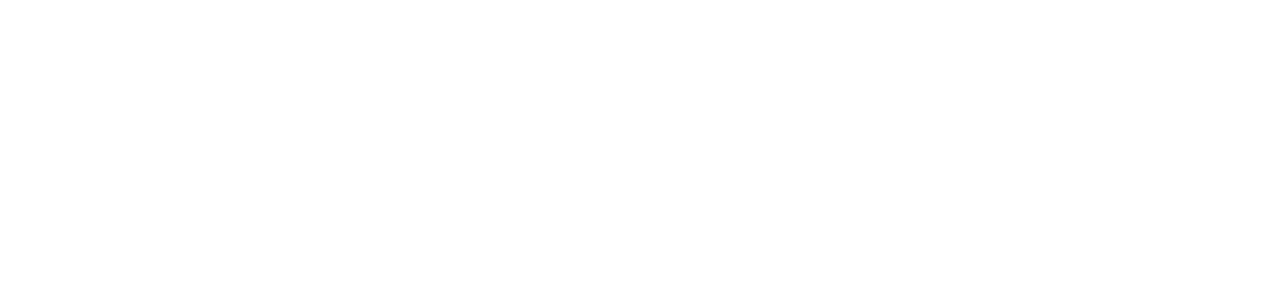
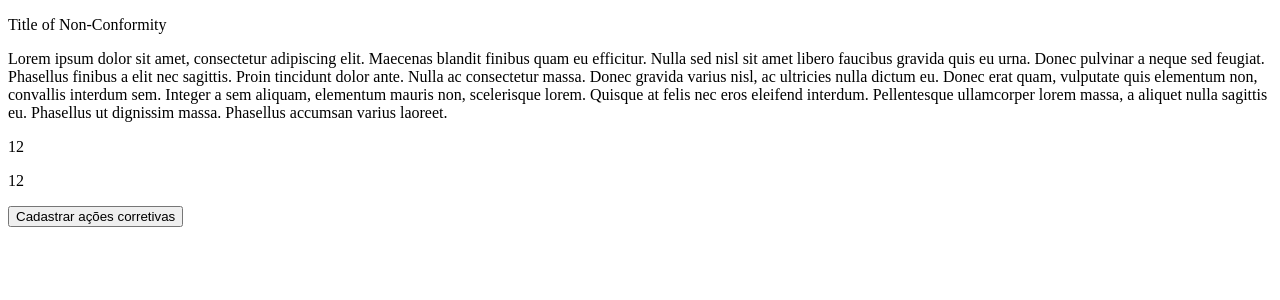
Before and after one commit to KaelHS/desafioQualyteam, a React (Create React App) app: page /nonconformity/1 in a window 1280 px wide. Shown: the top 300 px of the page. Built offline with nearby package versions, Linux system fonts and the light colour scheme; data requests are answered from the project's data file.

Commit message:
NonConformity router page

```diff
--- a/src/App.tsx
+++ b/src/App.tsx
@@ -1,4 +1,4 @@
-import { useState } from 'react';
+import React, { useState } from 'react';
 import Modal from 'react-modal';
 import { NewNonConformityModal } from './components/NewNonConformityModal';
 import { ViewModal } from './components/ViewModal';
@@ -33,6 +33,7 @@
 
   return (
     <NonConformityProvider>
+
       <Header onOpenNewNonConformityModal={handleOpenNewConformityModal}/>
       <NonConformityTable onOpenViewModal={handleOpenViewModal}/>
       <GlobalStyle />
@@ -47,7 +48,6 @@
       <ViewModal
         isOpen={isViewModalOpen}
         onRequestClose={handleCloseViewModal} />
-
       </NonConformityProvider>
   );
 }
--- a/src/components/NonConformityTable/index.tsx
+++ b/src/components/NonConformityTable/index.tsx
@@ -1,4 +1,4 @@
-import { useEffect, useState } from "react";
+import React, { useEffect, useState } from "react";
 import { BrowserRouter , Switch, Route, Link } from 'react-router-dom';
 import { api } from "../../services/api";
 import { TableContent } from "./styles";
@@ -22,23 +22,23 @@
 
     const { nonConformities } = useNonConformity();
 
-    async function loadDepartments () {
-
-        const { data } = await api.get('/departments');
-
-        setDepartment(data);
-
-    }
-
-
 
     useEffect( () => {
+        async function loadDepartments () {
+
+            const { data } = await api.get('/departments');
+
+            setDepartment(data);
+
+        }
 
         loadDepartments();
 
     }, [])
 
     return (
+        <BrowserRouter>
+        <Switch>
         <TableContent>
             <table>
                 <thead>
@@ -52,7 +52,7 @@
                     </tr>
                 </thead>
                 <tbody>
-                    <BrowserRouter>
+
                     { nonConformities.map ( nonConformity => (
                         <tr key={ nonConformity.id}>
                             <td>
@@ -63,9 +63,9 @@
                             </button>
                             <button
                                 type="button"
-                                onClick={onOpenViewModal}
+                                // onClick={onOpenViewModal}
                             >
-                                <Link to={`/non-conformities/${nonConformity.id}`}>
+                                <Link to={`/nonconformity/${nonConformity.id}`}>
                                     <img src={sheetIcon} alt="Visualizar não conformidade" />
                                 </Link>
                             </button>
@@ -76,9 +76,11 @@
                             <td>{ nonConformity["ocurrence-date"] }</td>
                         </tr>
                     ))}
-                    </BrowserRouter>
+
                 </tbody>
             </table>
         </TableContent>
+        </Switch>
+        </BrowserRouter>
     );
 }
--- a/src/index.tsx
+++ b/src/index.tsx
@@ -1,16 +1,28 @@
 import React from 'react';
 import ReactDOM from 'react-dom';
-import { BrowserRouter, Switch, Route } from 'react-router-dom'
-import { App } from './App';
-import { NonConformity } from './pages/NonConformity';
-
+import { BrowserRouter, Switch, Route, RouteComponentProps } from 'react-router-dom'
+import { routes } from './services/routes';
 
 ReactDOM.render(
   <BrowserRouter>
     <Switch>
-      <Route exact path="/" component={App} />
-      <Route path="/non-conformity/:id " component={NonConformity} />
+      { routes.map( (route, index) => {
+          return(
+          <Route
+            key={index}
+            path={route.path}
+            exact={route.exact}
+            render={ ( props : RouteComponentProps<any>) => (
+              <route.component
+                name={route.name}
+                { ...props }
+                { ...route.props }
+              />
+            )}
+            />
+          )
+            })}
     </Switch>
-</ BrowserRouter>,
+</BrowserRouter>,
   document.getElementById('root')
 );
--- /dev/null
+++ b/src/interfaces/pages.ts
@@ -0,0 +1,3 @@
+export default interface IPage {
+    name: string;
+}
--- /dev/null
+++ b/src/interfaces/route.ts
@@ -0,0 +1,7 @@
+export default interface IRoute {
+    path: string;
+    name: string;
+    exact: boolean;
+    component: any;
+    props?: any;
+}
--- a/src/pages/NonConformity/index.tsx
+++ b/src/pages/NonConformity/index.tsx
@@ -1,30 +1,52 @@
-import { useEffect } from 'react';
+import React, { FunctionComponent, useEffect, useState } from 'react';
 import { api } from '../../services/api';
-import  { RouteComponentProps, useRouteMatch, useParams, BrowserRouter , Switch, Route, Link } from 'react-router-dom';
-import { useNonConformity } from '../../contexts/useNonConformity';
+import  { RouteComponentProps, withRouter } from 'react-router-dom';
+import IPage from '../../interfaces/pages';
 
 
+interface NonConformity {
+    id: number;
+    title: string;
+    description: string;
+    "ocurrence-date": string;
+    departments: Array<number>;
+    'corrective-actions': Array<number>
+}
 
+const NonConformity: FunctionComponent<IPage & RouteComponentProps<any>> = ( props ) => {
 
-export function NonConformity (  ) {
-
-    const { nonConformities } = useNonConformity();
-
-    const { nonConformityId }  = useParams();
-
-    const { path, url } = useRouteMatch();
-
-    const nonConformity = nonConformities.find( ({ id }) => id === nonConformityId )
-
-
+    const [ nConformity, setNConformity ] = useState<NonConformity>({} as NonConformity);
 
     useEffect ( () => {
-        api.get(`/non-conformities/${id}`);
-    }, id );
+
+        const slug = props.match.params.slug;
+
+        async function getData () {
+
+            const { data } =  await api.get(`/non-conformities/${slug}`);
+
+            setNConformity(data);
+        }
+
+        getData();
+
+    }, [props] );
 
     return (
-        <div>
-            <h2> teste </h2>
-        </div>
+        <>
+            <p>{nConformity.title}</p>
+            <p>{nConformity.description}</p>
+            <p>{nConformity.departments}</p>
+            <p>{nConformity['corrective-actions']}</p>
+
+            <div>
+                <button
+                    type="button"
+                >
+                    Cadastrar ações corretivas</button>
+            </div>
+        </>
     );
 }
+
+export default withRouter(NonConformity);
--- /dev/null
+++ b/src/services/routes.ts
@@ -0,0 +1,18 @@
+import { App } from '../App';
+import IRoute from '../interfaces/route';
+import  NonConformity  from '../pages/NonConformity';
+
+export const routes: IRoute[] = [
+    {
+        path: '/',
+        name: "Home Page",
+        component: App,
+        exact: true,
+    },
+    {
+        path: '/nonconformity/:slug',
+        name: "Non Confofimiies Details",
+        component: NonConformity,
+        exact: true,
+    }
+];
```
